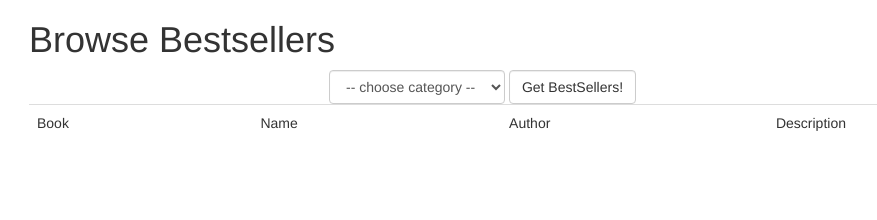
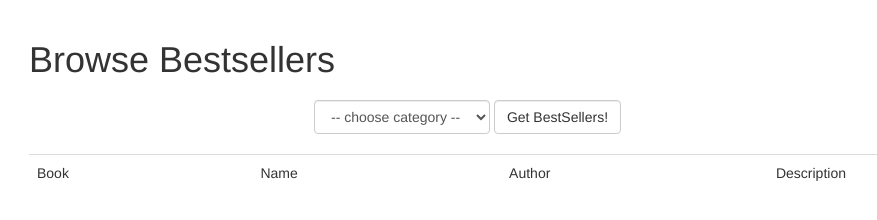
Before and after one commit to saritmishra/angular-nytimes, a plain HTML site: page app/index.html in a window 1280 px wide. Shown: the whole page, without its empty margins (41-918 px from the left). Drawn offline with nearby package versions, Linux system fonts and the light colour scheme; no server answers.

Commit message:
Cleaning up stylesheets

```diff
--- a/app/index.html
+++ b/app/index.html
@@ -1,14 +1,9 @@
 <!DOCTYPE html>
 <html ng-app="bestSellersApp">
 <head>
-	<title>NY Times BestSellers</title>
-    <base href="/app/"></base>
+    <title>NY Times BestSellers</title>
     <link rel="stylesheet" href="//netdna.bootstrapcdn.com/bootstrap/3.1.1/css/bootstrap.min.css">
-    <style>
-        img {
-            width:100px;
-        };
-    </style>
+    <link rel="stylesheet" type="text/css" href="styles/main.css">
 </head>
 
 <body>
--- a/app/styles/main.css
+++ b/app/styles/main.css
@@ -1,4 +1,13 @@
 /* Space out content a bit */
+img {
+    width:100px;
+}
+
+.main-dropdown {
+  padding: 10px 0px 20px 0px;
+  /*margin: 0 auto;*/
+}
+
 body {
   padding-top: 20px;
   padding-bottom: 20px;
@@ -32,14 +41,14 @@ body {
 }
 
 /* Customize container */
-@media (min-width: 768px) {
+/*@media (min-width: 768px) {
   .container {
     max-width: 730px;
   }
 }
 .container-narrow > hr {
   margin: 30px 0;
-}
+}*/
 
 /* Main marketing message and sign up button */
 .jumbotron {
--- a/app/views/main.html
+++ b/app/views/main.html
@@ -1,6 +1,6 @@
 <h1>Browse Bestsellers</h1>
 
-    <div class="col-md-6 col-md-offset-3 form-inline">
+    <div class="col-md-6 col-md-offset-3 form-inline main-dropdown">
         <select ng-model="model.selectedCategory" ng-options="category.list_name for category in model.categories" class="dropdown-toggle form-control">
             <option value="">-- choose category --</option>
         </select>
```
